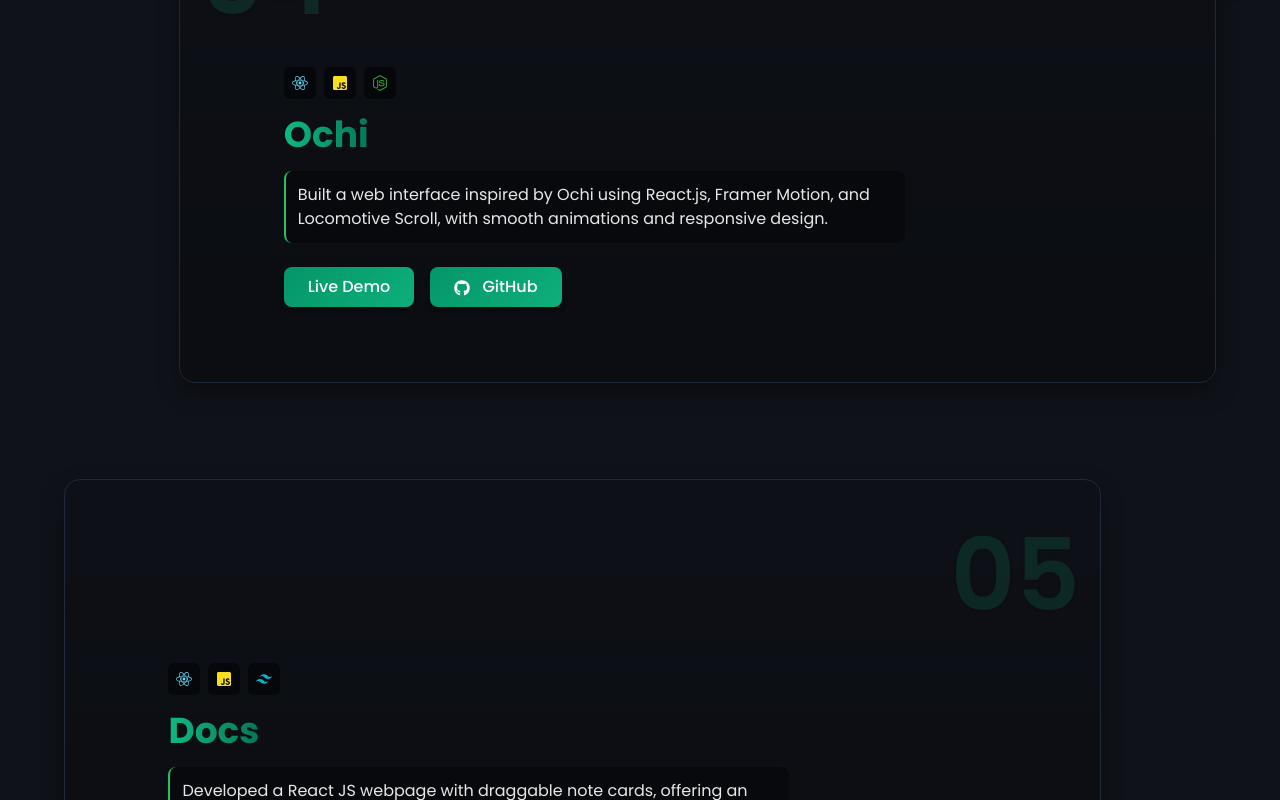
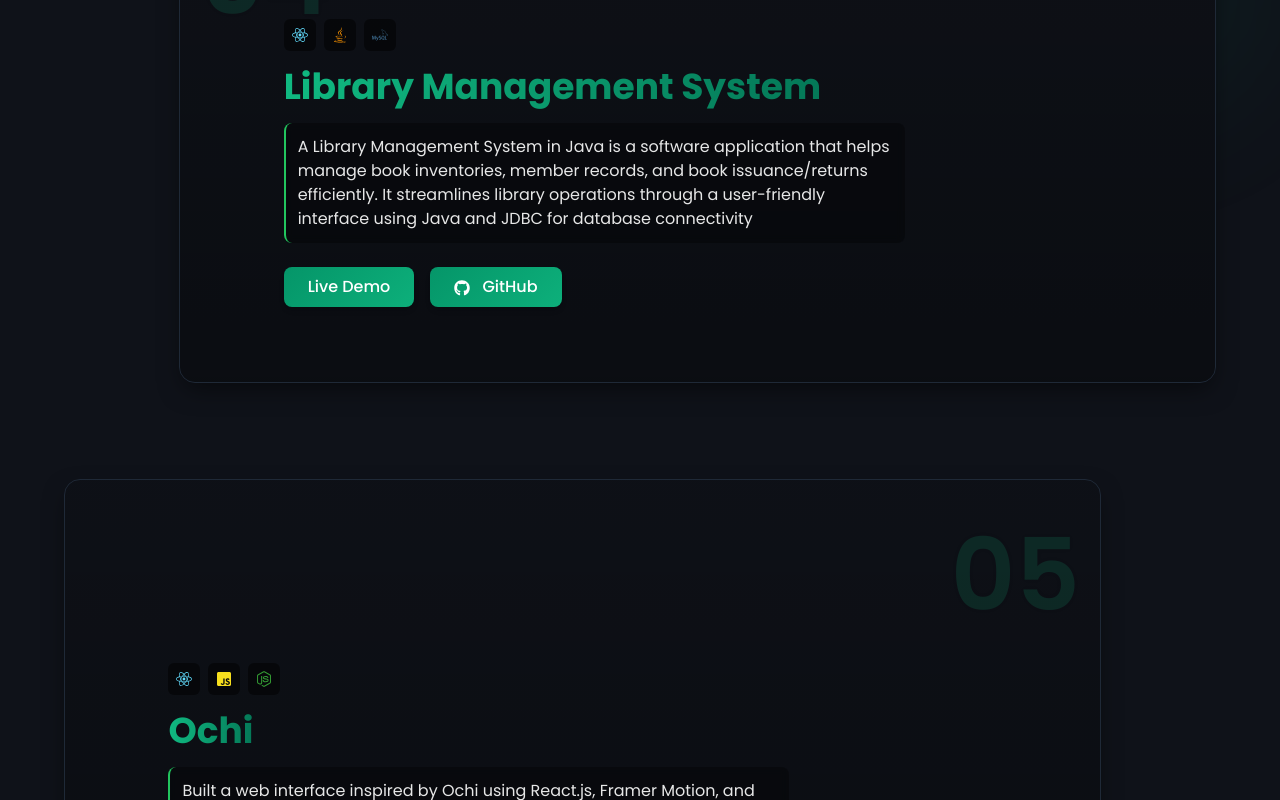
Before and after one commit to vdnvarma/Portfolio, a React (Create React App) app: page / in a window 1280 px wide. Shown: the part 4460-5260 px from the top of the page. Built offline with nearby package versions, Linux system fonts and the light colour scheme; no server answers.

Commit message:
added project and modified resume

```diff
--- a/src/components/Projects.js
+++ b/src/components/Projects.js
@@ -58,6 +58,22 @@
   {
     id: "project4",
     number: "04",
+    title: "Library Management System",
+    description: "A Library Management System in Java is a software application that helps manage book inventories, member records, and book issuance/returns efficiently. It streamlines library operations through a user-friendly interface using Java and JDBC for database connectivity",
+    tags: [
+      { name: 'react', icon: "" },
+      { name: 'java', icon: "" },
+      { name: 'mysql', icon: "" },
+      { name: 'springboot', icon: "" },
+    ],
+    links: {
+      github: "https://github.com/vdnvarma/library_management_system",
+      demo: "https://lmsbeta.onrender.com"
+    }
+  },
+  {
+    id: "project5",
+    number: "05",
     title: "Ochi",
     description: "  Built a web interface inspired by Ochi using React.js, Framer Motion, and Locomotive Scroll, with smooth animations and responsive design.",
     tags: [
@@ -71,8 +87,8 @@
     }
   },
   {
-    id: "project5",
-    number: "05",
+    id: "project6",
+    number: "06",
     title: "Docs",
     description: "Developed a React JS webpage with draggable note cards, offering an interactive interface and seamless, responsive experience.",
     tags: [
@@ -86,8 +102,8 @@
     }
   },
   {
-    id: "project6",
-    number: "06",
+    id: "project7",
+    number: "07",
     title: "Real-Time Tracker",
     description: "Built a real-time tracker app using EJS, Express, and Node.js that displays users' live location. Utilized Geolocation API and Leaflet for map rendering and location tracking.",
     tags: [
@@ -102,8 +118,8 @@
     }
   },
   {
-    id: "project7",
-    number: "07",
+    id: "project8",
+    number: "08",
     title: "Weather App",
     description: "Developed a weather telecast project using HTML, CSS, and JavaScript, delivering real-time forecasts with engaging visuals for an interactive user experience.",
     tags: [
@@ -117,8 +133,8 @@
     }
   },
   {
-    id: "project8",
-    number: "08",
+    id: "project9",
+    number: "09",
     title: "Easy Travel",
     description: "Integrated HTML and CSS to develop a visually engaging and user-friendly travel interface, enabling users to explore destinations and customize itineraries with ease.",
     tags: [
@@ -133,8 +149,8 @@
     }
   },
   {
-    id: "project9",
-    number: "09",
+    id: "project10",
+    number: "10",
     title: "Dictionary App",
     description: "Crafted a dictionary app using React and Tailwind CSS, designed to fetch and display definitions, parts of speech, and examples through the Dictionary API.",
     tags: [
```
Also changed, not shown: 1 other file (tests, documents, lock files or other folders).
